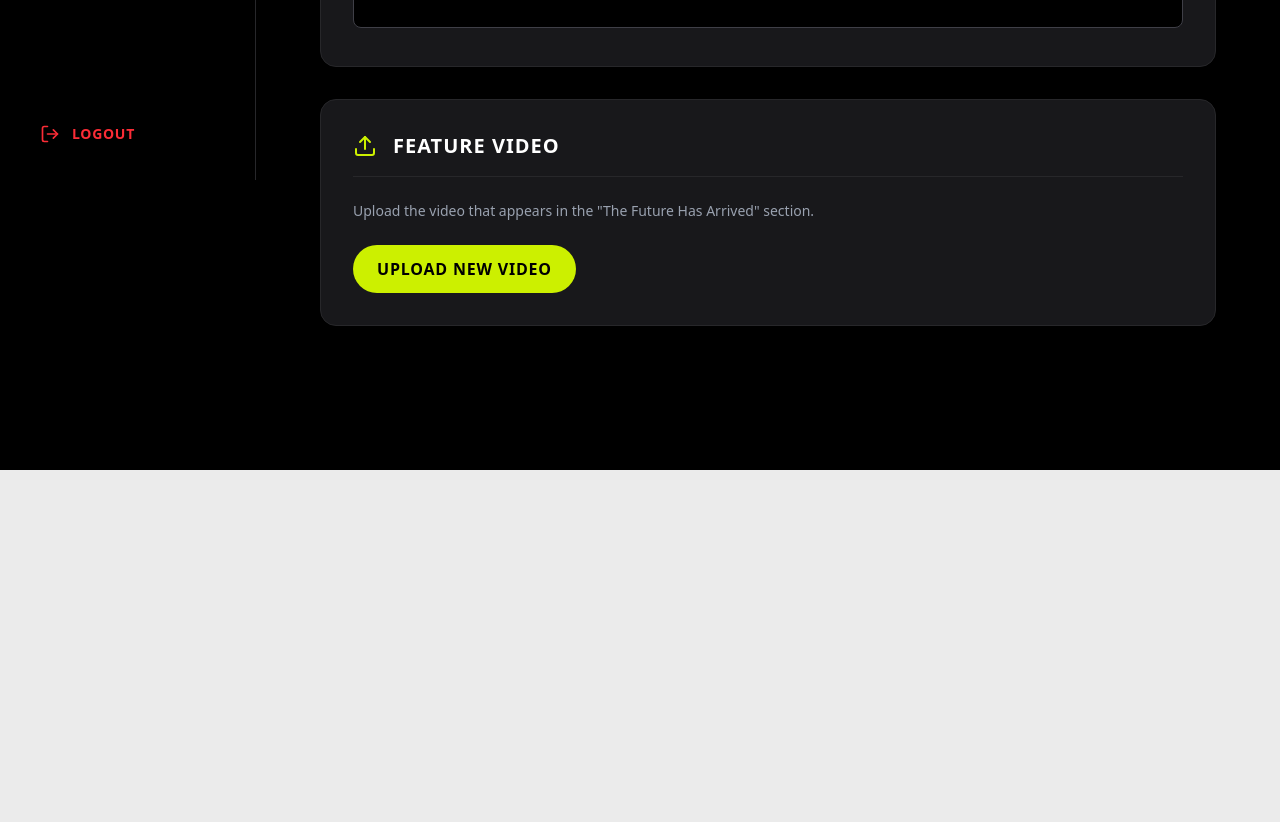
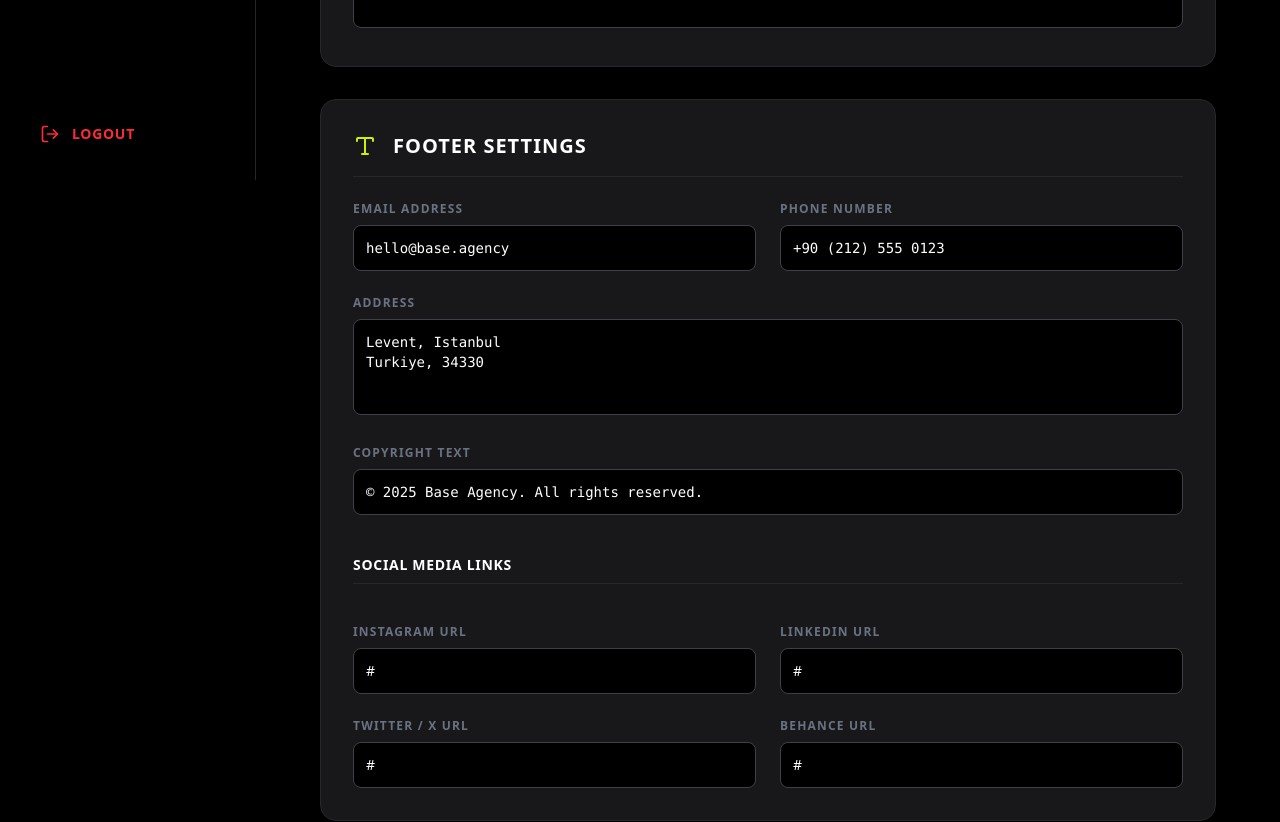
Before and after one commit to gokhanyigit06/base, a Next.js app: page /admin/dashboard/settings in a window 1280 px wide. Shown: the part 620-1442 px from the top of the page. Before the commit the page ends 1090 px from the top, so only its background shows below. Built offline with nearby package versions, Linux system fonts and the light colour scheme; no server answers; the database is empty; a web font is replaced by a local one.

Commit message:
Update: Footer settings in admin & Work detail aspect ratio fix

```diff
--- a/app/admin/dashboard/settings/page.tsx
+++ b/app/admin/dashboard/settings/page.tsx
@@ -23,6 +23,16 @@ export default function SettingsPage() {
 
         // Colors (Hex defaults matching brand colors)
         hero_accent_color: "#CCF000", // brand-yellow
+
+        // Footer Settings
+        footer_email: "hello@base.agency",
+        footer_phone: "+90 (212) 555 0123",
+        footer_address: "Levent, Istanbul\nTurkiye, 34330",
+        footer_copyright: "© 2025 Base Agency. All rights reserved.",
+        social_instagram: "#",
+        social_linkedin: "#",
+        social_twitter: "#",
+        social_behance: "#",
     });
 
     // Fetch initial settings
@@ -210,6 +220,104 @@ export default function SettingsPage() {
                     </div>
                 </section>
 
+
+                {/* --- FOOTER SETTINGS --- */}
+                <section className="bg-zinc-900 border border-zinc-800 p-8 rounded-2xl">
+                    <div className="flex items-center gap-4 mb-6 border-b border-zinc-800 pb-4">
+                        <Type className="text-brand-yellow w-6 h-6" />
+                        <h3 className="text-xl font-bold text-white uppercase tracking-wider">Footer Settings</h3>
+                    </div>
+
+                    <div className="grid grid-cols-1 md:grid-cols-2 gap-6">
+
+                        {/* Contact Info */}
+                        <div>
+                            <label className="block text-xs font-bold uppercase tracking-widest text-gray-500 mb-2">Email Address</label>
+                            <input
+                                name="footer_email"
+                                value={settings.footer_email}
+                                onChange={handleChange}
+                                className="w-full bg-black border border-zinc-700 rounded-lg p-3 text-white placeholder:text-gray-700 focus:border-brand-yellow outline-none font-mono text-sm"
+                            />
+                        </div>
+
+                        <div>
+                            <label className="block text-xs font-bold uppercase tracking-widest text-gray-500 mb-2">Phone Number</label>
+                            <input
+                                name="footer_phone"
+                                value={settings.footer_phone}
+                                onChange={handleChange}
+                                className="w-full bg-black border border-zinc-700 rounded-lg p-3 text-white placeholder:text-gray-700 focus:border-brand-yellow outline-none font-mono text-sm"
+                            />
+                        </div>
+
+                        <div className="col-span-2">
+                            <label className="block text-xs font-bold uppercase tracking-widest text-gray-500 mb-2">Address</label>
+                            <textarea
+                                name="footer_address"
+                                value={settings.footer_address}
+                                onChange={handleChange}
+                                className="w-full h-24 bg-black border border-zinc-700 rounded-lg p-3 text-white placeholder:text-gray-700 focus:border-brand-yellow outline-none font-mono text-sm resize-none"
+                            />
+                        </div>
+
+                        <div className="col-span-2">
+                            <label className="block text-xs font-bold uppercase tracking-widest text-gray-500 mb-2">Copyright Text</label>
+                            <input
+                                name="footer_copyright"
+                                value={settings.footer_copyright}
+                                onChange={handleChange}
+                                className="w-full bg-black border border-zinc-700 rounded-lg p-3 text-white placeholder:text-gray-700 focus:border-brand-yellow outline-none font-mono text-sm"
+                            />
+                        </div>
+
+                        {/* Social Links */}
+                        <div className="col-span-2 mt-4">
+                            <h4 className="text-sm font-bold text-white uppercase tracking-wider mb-4 border-b border-zinc-800 pb-2">Social Media Links</h4>
+                        </div>
+
+                        <div>
+                            <label className="block text-xs font-bold uppercase tracking-widest text-gray-500 mb-2">Instagram URL</label>
+                            <input
+                                name="social_instagram"
+                                value={settings.social_instagram}
+                                onChange={handleChange}
+                                className="w-full bg-black border border-zinc-700 rounded-lg p-3 text-white placeholder:text-gray-700 focus:border-brand-yellow outline-none text-sm"
+                            />
+                        </div>
+
+                        <div>
+                            <label className="block text-xs font-bold uppercase tracking-widest text-gray-500 mb-2">LinkedIn URL</label>
+                            <input
+                                name="social_linkedin"
+                                value={settings.social_linkedin}
+                                onChange={handleChange}
+                                className="w-full bg-black border border-zinc-700 rounded-lg p-3 text-white placeholder:text-gray-700 focus:border-brand-yellow outline-none text-sm"
+                            />
+                        </div>
+
+                        <div>
+                            <label className="block text-xs font-bold uppercase tracking-widest text-gray-500 mb-2">Twitter / X URL</label>
+                            <input
+                                name="social_twitter"
+                                value={settings.social_twitter}
+                                onChange={handleChange}
+                                className="w-full bg-black border border-zinc-700 rounded-lg p-3 text-white placeholder:text-gray-700 focus:border-brand-yellow outline-none text-sm"
+                            />
+                        </div>
+
+                        <div>
+                            <label className="block text-xs font-bold uppercase tracking-widest text-gray-500 mb-2">Behance URL</label>
+                            <input
+                                name="social_behance"
+                                value={settings.social_behance}
+                                onChange={handleChange}
+                                className="w-full bg-black border border-zinc-700 rounded-lg p-3 text-white placeholder:text-gray-700 focus:border-brand-yellow outline-none text-sm"
+                            />
+                        </div>
+                    </div>
+                </section>
+
                 {/* --- VIDEO SECTION --- */}
                 <section className="bg-zinc-900 border border-zinc-800 p-8 rounded-2xl">
                     <div className="flex items-center gap-4 mb-6 border-b border-zinc-800 pb-4">
--- a/app/works/[slug]/page.tsx
+++ b/app/works/[slug]/page.tsx
@@ -98,7 +98,7 @@ export default function ProjectDetail({ params }: { params: Promise<{ slug: stri
                 <>
                     {/* Cover Image Section */}
                     <section className="w-full px-6 md:px-12 pt-32 pb-8">
-                        <div className="relative w-full aspect-video md:aspect-[2.4/1] rounded-[2rem] overflow-hidden bg-zinc-100">
+                        <div className="relative w-full aspect-[2/1] rounded-[2rem] overflow-hidden bg-zinc-100">
                             {project.cover_image && (
                                 <Image
                                     src={project.cover_image}
--- a/components/site-footer.tsx
+++ b/components/site-footer.tsx
@@ -2,8 +2,49 @@
 
 import Link from "next/link";
 import { ArrowUpRight } from "lucide-react";
+import { useState, useEffect } from "react";
+import { supabase } from "@/lib/supabase";
 
 export function SiteFooter() {
+    const [email, setEmail] = useState("hello@base.agency");
+    const [phone, setPhone] = useState("+90 (212) 555 0123");
+    const [address, setAddress] = useState("Levent, Istanbul\nTurkiye, 34330");
+    const [copyright, setCopyright] = useState("© 2025 Base Agency. All rights reserved.");
+
+    // Socials
+    const [instagram, setInstagram] = useState("#");
+    const [linkedin, setLinkedin] = useState("#");
+    const [twitter, setTwitter] = useState("#");
+    const [behance, setBehance] = useState("#");
+
+    useEffect(() => {
+        const fetchSettings = async () => {
+            const { data } = await supabase
+                .from('site_settings')
+                .select('key, value');
+
+            if (data) {
+                const settingsMap: Record<string, (value: string) => void> = {
+                    footer_email: setEmail,
+                    footer_phone: setPhone,
+                    footer_address: setAddress,
+                    footer_copyright: setCopyright,
+                    social_instagram: setInstagram,
+                    social_linkedin: setLinkedin,
+                    social_twitter: setTwitter,
+                    social_behance: setBehance
+                };
+
+                data.forEach((item: { key: string, value: string }) => {
+                    if (settingsMap[item.key]) {
+                        settingsMap[item.key](item.value);
+                    }
+                });
+            }
+        };
+        fetchSettings();
+    }, []);
+
     return (
         <footer className="w-full bg-black text-white pt-24 pb-12 px-6 md:px-12 rounded-t-[3rem] -mt-12 relative z-10 border-t border-white/10">
             <div className="max-w-screen-2xl mx-auto flex flex-col">
@@ -38,8 +79,12 @@ export function SiteFooter() {
                     <div className="flex flex-col gap-4">
                         <span className="text-white font-bold mb-2 uppercase">Visit Us</span>
                         <p>
-                            Levent, Istanbul<br />
-                            Turkiye, 34330
+                            {address.split('\n').map((line, i) => (
+                                <span key={i}>
+                                    {line}
+                                    <br />
+                                </span>
+                            ))}
                         </p>
                     </div>
 
@@ -47,21 +92,21 @@ export function SiteFooter() {
                     <div className="flex flex-col gap-4">
                         <span className="text-white font-bold mb-2 uppercase">Follow</span>
                         <div className="flex flex-col gap-2">
-                            <Link href="#" className="hover:text-brand-yellow transition-colors">Instagram</Link>
-                            <Link href="#" className="hover:text-brand-yellow transition-colors">LinkedIn</Link>
-                            <Link href="#" className="hover:text-brand-yellow transition-colors">Twitter / X</Link>
-                            <Link href="#" className="hover:text-brand-yellow transition-colors">Behance</Link>
+                            <Link href={instagram} target="_blank" className="hover:text-brand-yellow transition-colors">Instagram</Link>
+                            <Link href={linkedin} target="_blank" className="hover:text-brand-yellow transition-colors">LinkedIn</Link>
+                            <Link href={twitter} target="_blank" className="hover:text-brand-yellow transition-colors">Twitter / X</Link>
+                            <Link href={behance} target="_blank" className="hover:text-brand-yellow transition-colors">Behance</Link>
                         </div>
                     </div>
 
                     {/* Column 3: Contact */}
                     <div className="flex flex-col gap-4">
                         <span className="text-white font-bold mb-2 uppercase">Contact</span>
-                        <Link href="mailto:hello@base.agency" className="text-xl text-white hover:text-brand-yellow transition-colors font-bold font-sans">
-                            hello@base.agency
+                        <Link href={`mailto:${email}`} className="text-xl text-white hover:text-brand-yellow transition-colors font-bold font-sans">
+                            {email}
                         </Link>
                         <span className="text-white hover:text-brand-yellow transition-colors cursor-pointer">
-                            +90 (212) 555 0123
+                            {phone}
                         </span>
                     </div>
 
@@ -78,7 +123,7 @@ export function SiteFooter() {
 
                 {/* Bottom Bar */}
                 <div className="flex flex-col md:flex-row justify-between items-center gap-4 mt-24 pt-8 border-t border-white/10 text-xs text-gray-600 uppercase">
-                    <span>© 2025 Base Agency. All rights reserved.</span>
+                    <span>{copyright}</span>
                     <div className="flex gap-8">
                         <Link href="#" className="hover:text-white transition-colors">Privacy Policy</Link>
                         <Link href="#" className="hover:text-white transition-colors">Terms of Service</Link>
```
